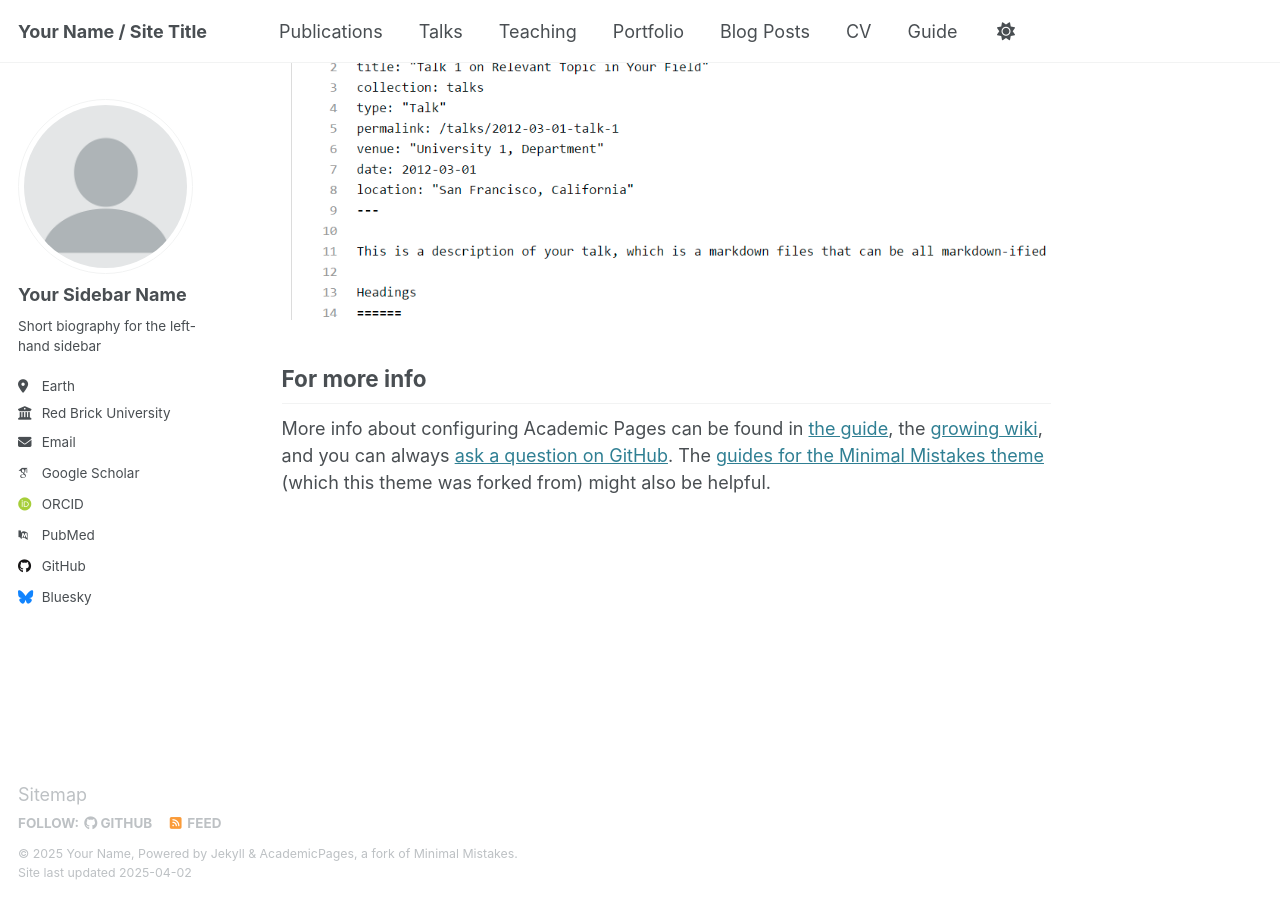
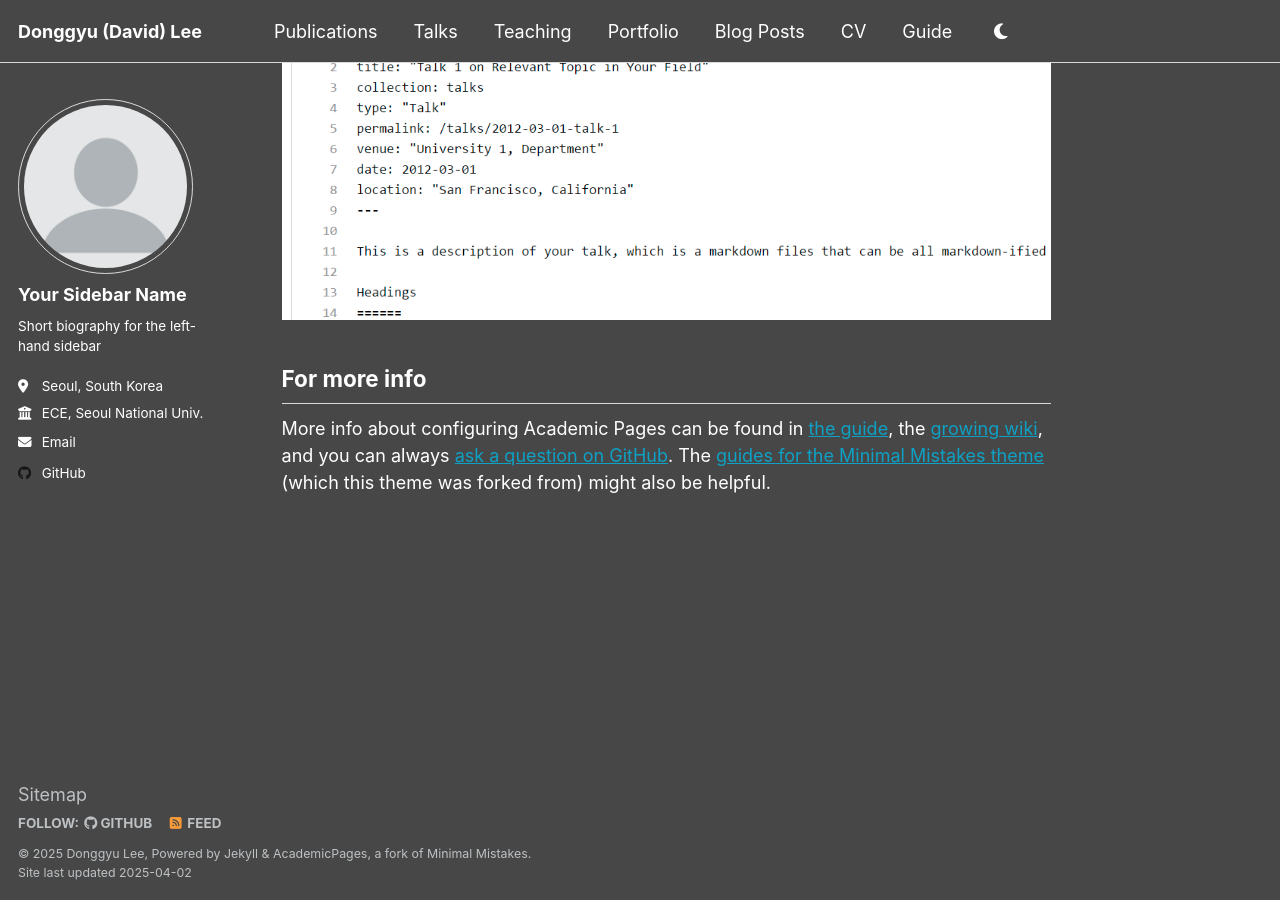
Before and after one commit to dg-lee23/dg-lee23.github.io, a Jekyll site: the page built from _pages/about.md, in a window 1280 px wide and 900 px high, scrolled down 2635 px. Built offline with Jekyll 4.4.1, drawn with Linux system fonts in a browser that asks for light colours; some web fonts are replaced.

Commit message:
update config

```diff
--- a/_config.yml
+++ b/_config.yml
@@ -8,12 +8,12 @@
 
 # Basic Site Settings
 locale                   : "en-US"
-site_theme               : "default"
-title                    : "Your Name / Site Title"
+site_theme               : "dark"
+title                    : "Donggyu (David) Lee"
 title_separator          : "-"
-name                     : &name "Your Name"
+name                     : &name "Donggyu Lee"
 description              : &description "personal description"
-url                      : https://academicpages.github.io # the base hostname & protocol for your site e.g. "https://[your GitHub username].github.io"
+url                      : https://dg-lee23.github.io # the base hostname & protocol for your site e.g. "https://[your GitHub username].github.io"
 baseurl                  : "" # the subpath of your site, e.g. "/blog"
 repository               : "academicpages/academicpages.github.io"
 
@@ -26,31 +26,31 @@ author:
   name             : "Your Sidebar Name"
   pronouns         : # example: "she/her"
   bio              : "Short biography for the left-hand sidebar"
-  location         : "Earth"
-  employer         : "Red Brick University"
+  location         : "Seoul, South Korea"
+  employer         : "ECE, Seoul National Univ."
   uri              : # URL
-  email            : "none@example.org"
+  email            : "oh470102@gmail.com"
 
   # Academic websites
   arxiv            : # URL - Update with the correct link to your profile
-  googlescholar    : "https://scholar.google.com/citations?user=PS_CX0AAAAAJ"
-  impactstory      : # URL
-  orcid            : "http://orcid.org/yourorcidurl"
-  semantic         : # URL
-  pubmed           : "https://www.ncbi.nlm.nih.gov/pubmed/?term=john+snow"
-  researchgate     : # URL
-  scopus           : # URL
+  googlescholar    : #
+  impactstory      : #
+  orcid            : #
+  semantic         : #
+  pubmed           : #
+  researchgate     : #
+  scopus           : #
 
   # Repositories and software development
   bitbucket        : # Username - Update with your username on the site
   codepen          : # Username
   dribbble         : # Username
-  github           : "academicpages"
+  github           : "dg-lee23"
   kaggle           : # Username
   stackoverflow    : # User number or user number and name (i.e., use "1" or "1/jeff-atwood")
 
   # Social media
-  bluesky          : "bsky.app" # Replace this with you Bluesky username
+  bluesky          : #
   facebook         : # Username
   flickr           : # Username
   foursquare       : # Username
```
